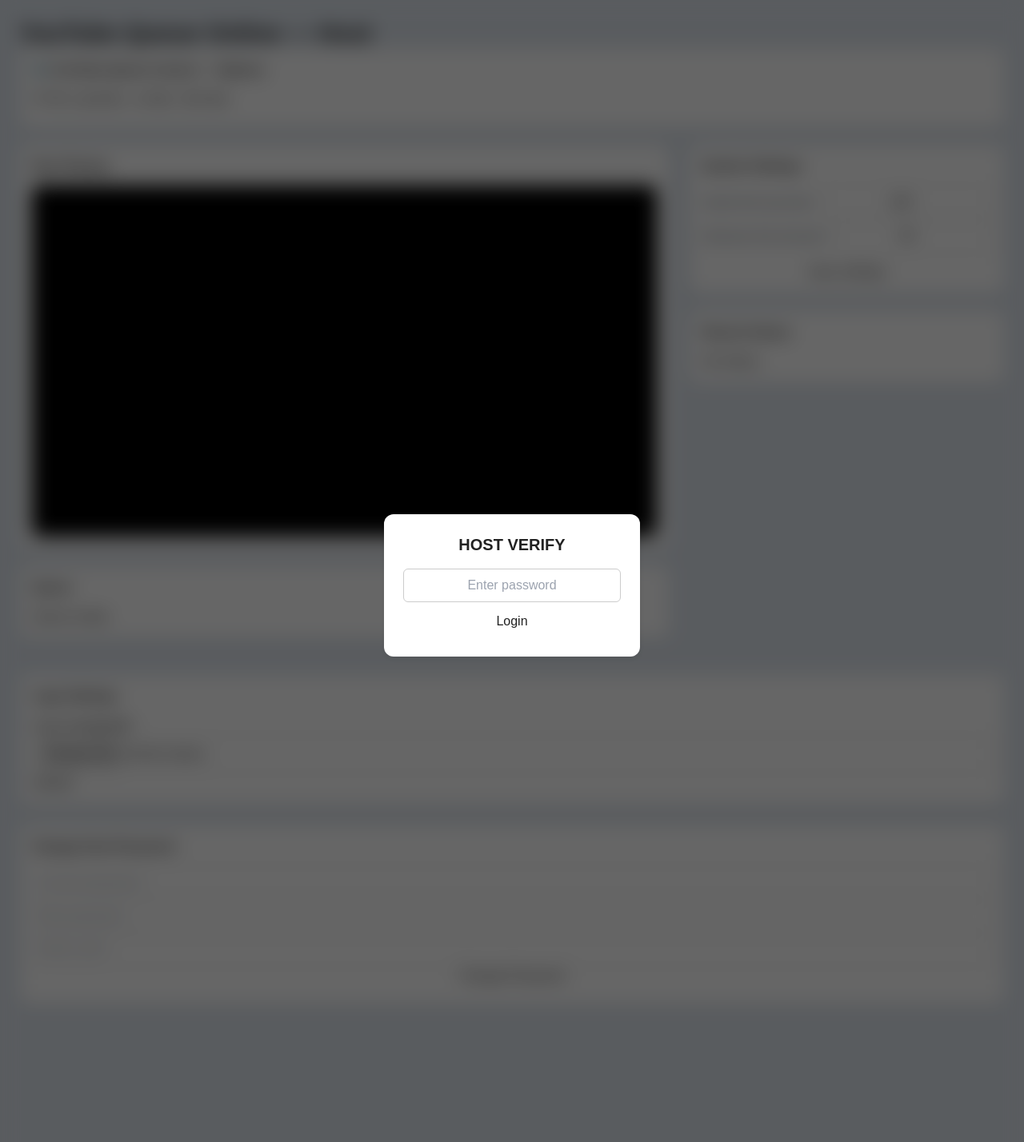
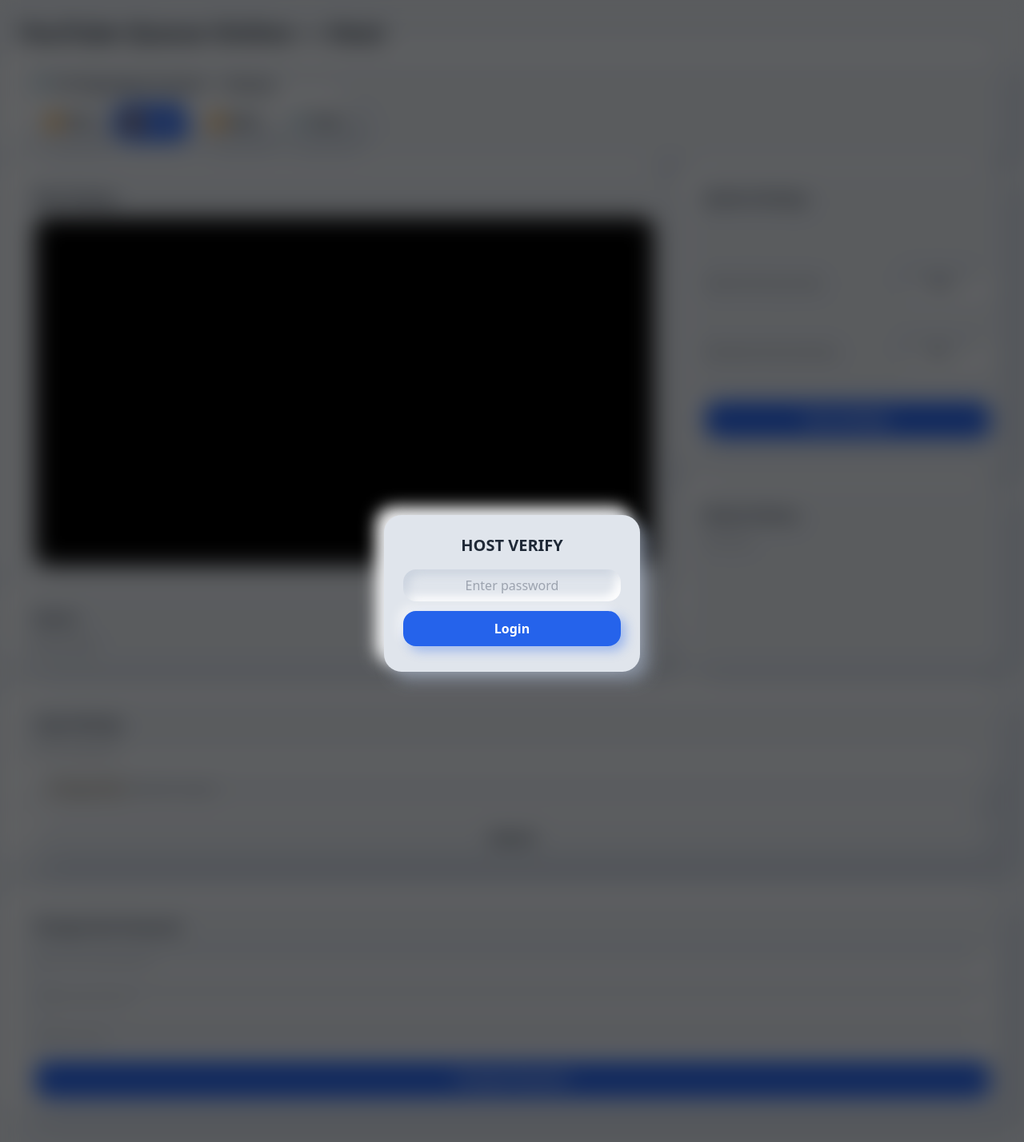
Before and after one commit to DuongDao24/youtube-queue-demo, a Flask app: page /host in a window 1280 px wide. Shown: the top 1428 px of the page at 80% size. Run offline with Flask 3, Linux system fonts and the light colour scheme; data that the repository does not hold is empty; some libraries are stand-ins or nearby versions.

Commit message:
Update style.css

```diff
--- a/static/style.css
+++ b/static/style.css
@@ -1,245 +1,208 @@
-/* ============================================================
-   YouTube Queue Online – style.css (v01.6.1a)
-   Update Date: 2025-10-23
-   Description:
-   - Base: v01.6.1 original layout (unchanged)
-   - Fix: Overflow / layout issue on "Now Playing" iframe (prevent border spill)
-   - Fix: Queue item content overflow (long text or remove button alignment)
-   ============================================================ */
+/* =========================================================
+   YouTube Queue Online — v01.6.1
+   Ngày cập nhật: 17/10/2025
+   Loại cập nhật: UI Neumorphism (chỉ thay đổi hiển thị)
+   Thay đổi:
+   - Bổ sung theme nền xám sáng, card nổi/lõm, pills, buttons
+   - Không đụng JS/logic; chỉ CSS + utility class
+   ========================================================= */
 
-body {
-    font-family: Arial, sans-serif;
-    background-color: #dfe6ee;
-    color: #222;
-    margin: 0;
-    padding: 0;
+/* ---------- Theme tokens ---------- */
+:root{
+  --bg: #E0E5EC;             /* nền tổng thể */
+  --bg-card: #E0E5EC;         /* nền card (cùng màu để liền khối) */
+  --text-1: #1F2937;          /* xám đậm */
+  --text-2: #6B7280;          /* xám nhẹ */
+  --accent: #2563EB;          /* xanh điểm nhấn (giữ brand hiện tại) */
+
+  --shadow-dark: 10px 10px 20px rgba(163,177,198,.6);
+  --shadow-light: -10px -10px 20px #FFFFFF;
+
+  --inset-dark: inset 6px 6px 12px rgba(163,177,198,.35);
+  --inset-light: inset -6px -6px 12px #FFFFFF;
+
+  --radius-lg: 22px;
+  --radius-md: 16px;
+  --radius-sm: 12px;
+
+  --gap: 14px;
 }
 
-.container {
-    max-width: 1200px;
-    margin: 0 auto;
-    padding: 20px;
+/* ---------- Base reset ---------- */
+html,body{ background:var(--bg); color:var(--text-1); }
+a{ color:var(--accent); }
+.small{ font-size:12px; color:var(--text-2); }
+
+/* ---------- Neumorphism atoms ---------- */
+.neu-card{
+  background: var(--bg-card);
+  border-radius: var(--radius-lg);
+  box-shadow: var(--shadow-dark), var(--shadow-light);
 }
 
-h1, h2, h3 {
-    font-weight: 600;
-    margin: 0 0 10px 0;
+.neu-inset{
+  background: var(--bg-card);
+  border-radius: var(--radius-md);
+  box-shadow: var(--inset-dark), var(--inset-light);
+  border: none;
+  color: var(--text-1);
+}
+.neu-inset::placeholder{ color: #9CA3AF; }
+
+.neu-btn{
+  appearance:none; border:none; cursor:pointer;
+  padding:10px 14px; border-radius: var(--radius-md);
+  background: var(--bg-card);
+  box-shadow: var(--shadow-dark), var(--shadow-light);
+  color: var(--text-1); font-weight:600;
+  transition: transform .08s ease, box-shadow .18s ease, filter .18s ease;
+}
+.neu-btn:hover{ transform: translateY(-1px); filter: brightness(1.02); }
+.neu-btn:active{ transform: translateY(1px); }
+
+.neu-btn-primary{
+  color:#fff; background: var(--accent);
+  box-shadow: 6px 6px 14px rgba(37,99,235,.35), -6px -6px 14px rgba(255,255,255,.6);
 }
 
-input[type="text"], input[type="password"], input[type="number"], input[type="file"], textarea {
-    padding: 8px;
-    border: 1px solid #ccc;
-    border-radius: 6px;
-    width: 100%;
-    box-sizing: border-box;
-    font-family: inherit;
+.neu-pill{
+  background: var(--bg-card);
+  border-radius: 9999px;
+  box-shadow: var(--shadow-dark), var(--shadow-light);
+  padding:8px 12px;
 }
 
-button {
-    background-color: #2563eb;
-    border: none;
-    color: #fff;
-    padding: 8px 16px;
-    border-radius: 6px;
-    cursor: pointer;
-    font-size: 14px;
-    transition: background 0.2s ease;
+.neu-item{
+  display:flex; align-items:center; gap:12px;
+  background: var(--bg-card);
+  border-radius: var(--radius-md);
+  box-shadow: var(--shadow-dark), var(--shadow-light);
+  padding:10px 12px;
+}
+.neu-item:hover{ transform: translateY(-1px); transition: transform .08s ease; }
+
+.thumb{ width:80px; height:56px; border-radius: 14px; object-fit:cover; background:#E5E7EB; }
+.item .flex-1 div:first-child { overflow:hidden; text-overflow:ellipsis; white-space:nowrap; }
+#playing .font-semibold { overflow:hidden; text-overflow:ellipsis; white-space:nowrap; display:block; max-width:100%; }
+#history .item { align-items:flex-start; }
+
+/* ---------- Buttons (mapping từ bản cũ) ---------- */
+.btn{ composes: neu-btn; }             /* nếu HTML cũ có .btn */
+.btn-primary{ composes: neu-btn neu-btn-primary; }
+
+/* fallback nếu build không hỗ trợ CSS Modules 'composes' */
+.btn{ appearance:none; border:none; cursor:pointer; padding:10px 14px; border-radius:var(--radius-md); background:var(--bg-card); box-shadow:var(--shadow-dark), var(--shadow-light); color:var(--text-1); font-weight:600; transition:transform .08s, box-shadow .18s, filter .18s; }
+.btn:hover{ transform:translateY(-1px); filter:brightness(1.02); }
+.btn:active{ transform:translateY(1px); }
+.btn-primary{ color:#fff; background:var(--accent); box-shadow:6px 6px 14px rgba(37,99,235,.35), -6px -6px 14px rgba(255,255,255,.6); }
+
+/* ---------- Progress bar kiểu inset ---------- */
+.progress-track{
+  height: 9px; border-radius: 9999px; overflow:hidden;
+  background: var(--bg-card);
+  box-shadow: var(--inset-dark), var(--inset-light);
+}
+.progress-fill{
+  height:100%; width:0%; border-radius:9999px; background: var(--accent);
 }
 
-button:hover {
-    background-color: #1e40af;
+/* ---------- Player countdown badge ---------- */
+.countdown-badge{
+  position:absolute; right:10px; bottom:10px;
+  background:rgba(0,0,0,.75); color:#fff;
+  padding:8px 12px; border-radius:9999px;
+  font-weight:700; font-size:20px;
+  transition: transform .2s ease, opacity .2s ease;
+}
+.hidden{ display:none; }
+
+/* ---------- Containers spacing ---------- */
+.section{ padding:20px; border-radius: var(--radius-lg); }
+.stack{ display:grid; gap: var(--gap); }
+
+/* ---------- List layout for queue/history ---------- */
+.list{ display:grid; gap: var(--gap); }
+.item{ display:flex; align-items:center; gap:12px; }
+.remove-btn{ margin-left:auto; }
+
+/* ---- Light secondary button for inputs (e.g. Choose File) ---- */
+.neu-btn-light {
+  appearance: none;
+  border: none;
+  cursor: pointer;
+  padding: 10px 14px;
+  border-radius: var(--radius-md);
+  background: var(--bg-card);
+  box-shadow: var(--shadow-dark), var(--shadow-light);
+  color: var(--text-2);
+  font-weight: 500;
+  transition: transform .08s ease, box-shadow .18s ease, filter .18s ease;
+}
+.neu-btn-light:hover {
+  filter: brightness(1.03);
+  transform: translateY(-1px);
 }
 
-/* --- Header and Sections --- */
-.header {
-    font-size: 22px;
-    font-weight: bold;
-    margin-bottom: 20px;
+/* Fix overflow text trong khối Now Playing */
+#playing {
+  word-wrap: break-word;
+  overflow-wrap: break-word;
+  max-width: 100%;
 }
 
-.section {
-    background: #fff;
-    border-radius: 12px;
-    box-shadow: 0 3px 10px rgba(0,0,0,0.08);
-    margin-bottom: 20px;
-    padding: 16px;
+#playing .font-semibold {
+  display: block;
+  white-space: normal !important;
+  line-height: 1.4;
+  overflow: hidden;
+  text-overflow: ellipsis;
+  max-width: 100%;
 }
 
-/* --- System Settings panel --- */
-.system-settings {
-    background-color: #f5f7fb;
-    border-radius: 10px;
-    padding: 12px;
+/* ---- Hiệu ứng mờ nền khi Host chưa xác minh ---- */
+body.blurred main,
+body.blurred .content,
+body.blurred .page-wrapper,
+body.blurred > div:not(#lockOverlay) {
+  filter: blur(8px);
+  pointer-events: none;
+  user-select: none;
 }
 
-/* --- Now Playing area --- */
-.now-playing {
-    position: relative;
-    background-color: #fff;
-    border-radius: 12px;
-    padding: 10px;
-    box-shadow: 0 2px 10px rgba(0,0,0,0.05);
-    overflow: hidden; /* v01.6.1a: prevent content overflow */
+#lockOverlay {
+  z-index: 9999;
+  filter: none !important;
+  pointer-events: all !important;
 }
 
-/* v01.6.1a FIX: Ensure embedded iframe/video fits nicely within the card */
-.now-playing iframe,
-.now-playing video,
-#player {
+/* =========================================================
+   v01.6.1a — UI hotfix (2025-10-23)
+   Sửa lỗi tràn viền khung video và hàng Queue
+   Không thay đổi theme hoặc layout gốc
+   ========================================================= */
+
+/* Giữ iframe/video bên trong Now Playing không tràn khỏi khung */
+#player iframe,
+#player video {
   width: 100% !important;
   max-width: 100%;
   aspect-ratio: 16/9;
-    border-radius: 10px;
+  border-radius: var(--radius-md);
   display: block;
   overflow: hidden;
 }
 
-/* --- Queue section --- */
-.queue {
-    background-color: #fff;
-    border-radius: 12px;
-    box-shadow: 0 2px 10px rgba(0,0,0,0.05);
-    padding: 10px;
-    overflow: hidden; /* v01.6.1a: keep content inside rounded box */
+/* Chống tràn nội dung hàng Queue (Remove button, text dài, thumbnail) */
+#queue .item {
+  overflow: hidden;
+  align-items: center;
 }
-
-/* Queue item layout */
-.queue-item {
-    display: flex;
-    align-items: center;
-    justify-content: space-between;
-    background: #f8f9fb;
-    border-radius: 10px;
-    padding: 6px 10px;
-    margin-bottom: 8px;
-    transition: background 0.15s ease;
-    overflow: hidden; /* v01.6.1a: prevent text or button overflow */
-}
-
-.queue-item:hover {
-    background: #eef1f7;
-}
-
-.queue-item img {
-    width: 80px;
-    height: 45px;
-    border-radius: 6px;
-    object-fit: cover;
-    flex-shrink: 0;
-}
-
-.queue-item .meta {
-    flex: 1;
-    padding: 0 10px;
+#queue .item .flex-1 {
   min-width: 0;
-}
-
-.queue-item .title {
-    font-size: 14px;
-    font-weight: 600;
-    margin-bottom: 2px;
-    color: #111;
   word-break: break-word;
 }
-
-.queue-item .user {
-    font-size: 12px;
-    color: #555;
+#queue .item .flex-1 div:first-child {
+  overflow: hidden;
+  text-overflow: ellipsis;
+  white-space: normal;
 }
-
-.queue-item button {
-    flex-shrink: 0;
-    background-color: #e11d48;
-    font-size: 13px;
-    padding: 6px 12px;
-    border-radius: 6px;
-}
-
-.queue-item button:hover {
-    background-color: #be123c;
-}
-
-/* --- History section --- */
-.history {
-    background-color: #fff;
-    border-radius: 12px;
-    box-shadow: 0 2px 10px rgba(0,0,0,0.05);
-    padding: 10px;
-}
-
-.history-item {
-    display: flex;
-    align-items: center;
-    justify-content: space-between;
-    background: #f8f9fb;
-    border-radius: 10px;
-    padding: 6px 10px;
-    margin-bottom: 8px;
-    overflow: hidden;
-}
-
-.history-item img {
-    width: 80px;
-    height: 45px;
-    border-radius: 6px;
-    object-fit: cover;
-}
-
-.history-item .meta {
-    flex: 1;
-    padding: 0 10px;
-    min-width: 0;
-}
-
-.history-item .title {
-    font-size: 14px;
-    font-weight: 600;
-    color: #111;
-    margin-bottom: 2px;
-    word-break: break-word;
-}
-
-.history-item .user {
-    font-size: 12px;
-    color: #555;
-}
-
-/* --- Logo Settings section --- */
-.logo-settings {
-    margin-top: 20px;
-    background-color: #fff;
-    border-radius: 12px;
-    padding: 12px;
-}
-
-/* --- Change Password section --- */
-.password-section {
-    background-color: #fff;
-    border-radius: 12px;
-    padding: 12px;
-    margin-top: 20px;
-}
-
-.password-section input {
-    width: calc(33.3% - 8px);
-    display: inline-block;
-    margin-right: 4px;
-}
-
-.password-section button {
-    width: 100%;
-    margin-top: 10px;
-}
-
-/* --- Responsive --- */
-@media (max-width: 768px) {
-    .queue-item img,
-    .history-item img {
-        width: 60px;
-        height: 34px;
-    }
-    .queue-item .title,
-    .history-item .title {
-        font-size: 13px;
-    }
-}
```
Lines whose indentation alone changed are shown as unchanged.
